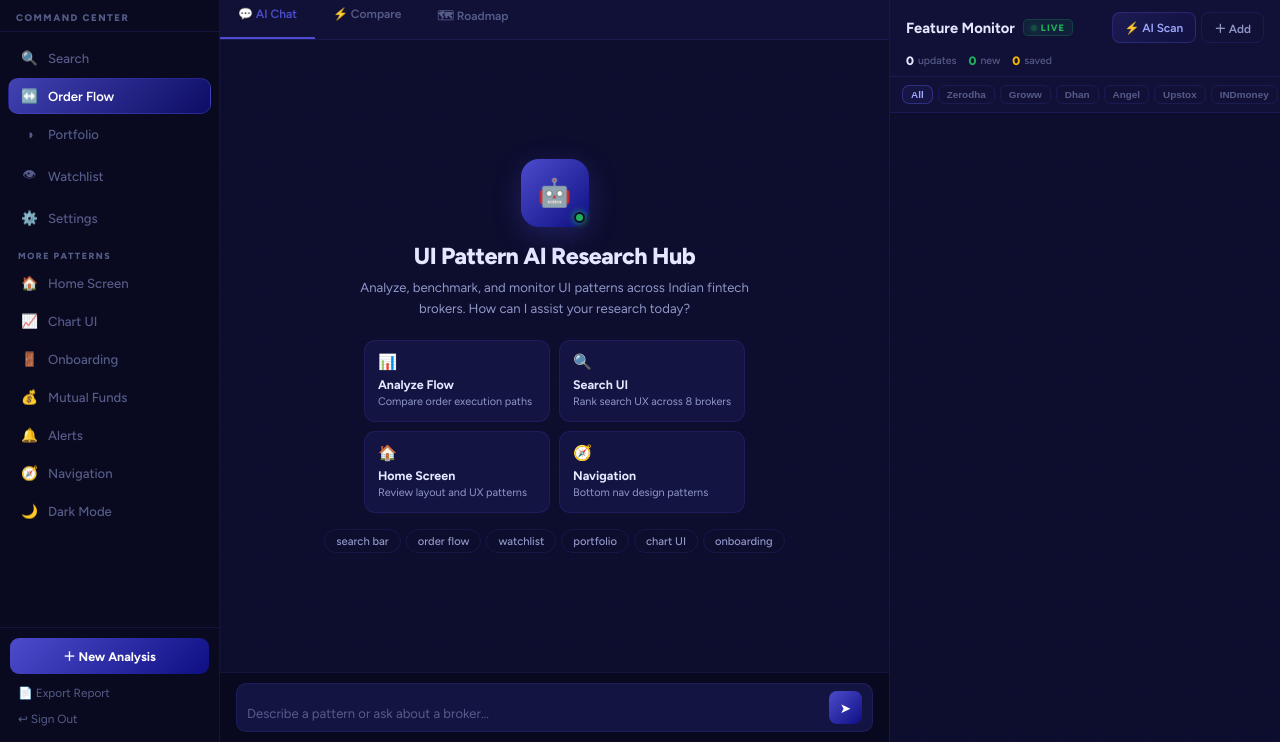
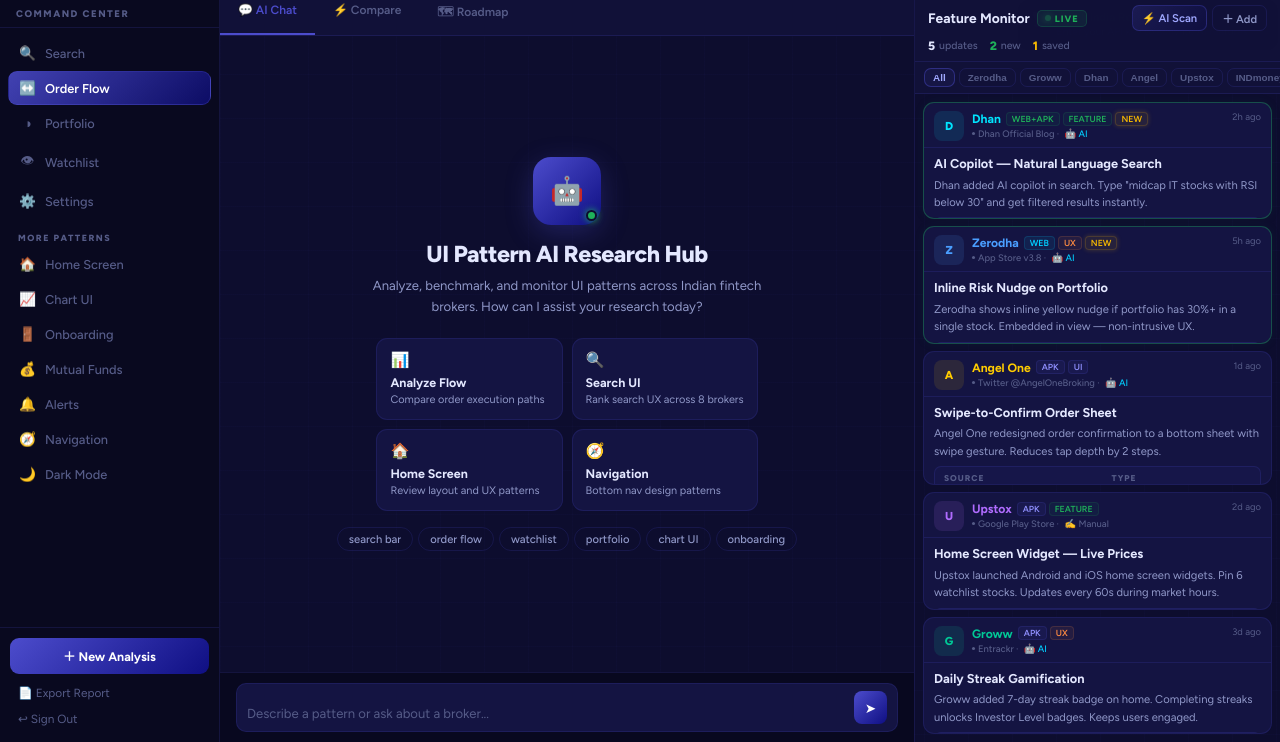
Before and after one commit to pratiktest08/UI-UX-hub, a website: page public/index.html in a window 1280 px wide. Shown: the part 58-800 px from the top of the page. Drawn offline with nearby package versions, Linux system fonts and the light colour scheme.

Commit message:
Add files via upload

```diff
--- a/public/index.html
+++ b/public/index.html
@@ -21,7 +21,7 @@
 body::before{content:'';position:fixed;inset:0;background-image:linear-gradient(rgba(76,76,204,.03) 1px,transparent 1px),linear-gradient(90deg,rgba(76,76,204,.03) 1px,transparent 1px);background-size:44px 44px;pointer-events:none;z-index:0;}
 
 /* ── TOPNAV ── */
-.topnav{flex-shrink:0;display:flex;align-items:center;height:56px;border-bottom:1px solid var(--border);background:rgba(9,9,31,.98);backdrop-filter:blur(24px);position:relative;z-index:100;}
+.topnav{flex-shrink:0;display:flex;align-items:center;height:52px;border-bottom:1px solid var(--border);background:rgba(9,9,31,.97);backdrop-filter:blur(20px);position:relative;z-index:100;}
 .tn-brand{width:220px;flex-shrink:0;padding:0 18px;display:flex;align-items:center;gap:9px;border-right:1px solid var(--border);height:100%;}
 .tn-gem{width:26px;height:26px;border-radius:7px;background:linear-gradient(135deg,var(--violet),var(--navy));display:flex;align-items:center;justify-content:center;font-size:.75rem;}
 .tn-name{font-weight:700;font-size:.88rem;}
@@ -52,7 +52,7 @@
 .sb-nav{flex:1;overflow-y:auto;padding:8px;}
 .sb-nav::-webkit-scrollbar{width:3px;}
 .sb-nav::-webkit-scrollbar-thumb{background:var(--bord2);border-radius:2px;}
-.nav-item{display:flex;align-items:center;gap:10px;padding:9px 12px;border-radius:10px;color:var(--muted);font-size:.82rem;font-weight:500;cursor:pointer;transition:all .13s;margin-bottom:2px;border:1px solid transparent;}
+.nav-item{display:flex;align-items:center;gap:9px;padding:8px 10px;border-radius:9px;color:var(--muted);font-size:.8rem;font-weight:500;cursor:pointer;transition:all .13s;margin-bottom:1px;border:1px solid transparent;}
 .nav-item:hover{color:var(--text);background:rgba(76,76,204,.07);}
 .nav-item.active{color:#fff;background:linear-gradient(135deg,rgba(76,76,204,.85),rgba(15,15,131,.7));border-color:var(--bord2);font-weight:600;}
 .nav-ico{font-size:.85rem;width:17px;text-align:center;flex-shrink:0;}
@@ -98,7 +98,7 @@
 .av{width:28px;height:28px;border-radius:8px;flex-shrink:0;display:flex;align-items:center;justify-content:center;font-size:.72rem;font-weight:700;}
 .av.ai{background:linear-gradient(135deg,var(--violet),var(--navy));color:#fff;}
 .av.usr{background:linear-gradient(135deg,var(--green),var(--green2));color:#fff;font-weight:800;}
-.bubble{max-width:86%;background:var(--card);border:1px solid var(--border);border-radius:12px 12px 12px 4px;padding:11px 14px;font-size:.82rem;line-height:1.65;}
+.bubble{max-width:86%;background:var(--card);border:1px solid var(--border);border-radius:11px 11px 11px 3px;padding:9px 12px;font-size:.8rem;line-height:1.6;}
 .msg-row.user .bubble{background:linear-gradient(135deg,rgba(76,76,204,.22),rgba(15,15,131,.16));border-color:rgba(76,76,204,.32);border-radius:11px 11px 3px 11px;}
 .typing-dots{display:flex;gap:4px;align-items:center;padding:2px 0;}
 .typing-dots span{width:5px;height:5px;border-radius:50%;background:var(--violet);animation:db .7s infinite;}
@@ -241,13 +241,13 @@
 .rm-prog-text{font-size:.68rem;color:var(--text2);}
 
 /* ── MONITOR (RIGHT) ── */
-.monitor-pane{width:390px;flex-shrink:0;display:flex;flex-direction:column;overflow:hidden;}
-.mon-hd{flex-shrink:0;padding:14px 16px 0;background:var(--bg2);border-bottom:1px solid var(--border);}
-.mon-title-row{display:flex;align-items:center;justify-content:space-between;margin-bottom:10px;}
-.mon-title{font-weight:700;font-size:.92rem;display:flex;align-items:center;gap:8px;}
+.monitor-pane{width:365px;flex-shrink:0;display:flex;flex-direction:column;overflow:hidden;}
+.mon-hd{flex-shrink:0;padding:11px 13px 0;background:var(--bg2);border-bottom:1px solid var(--border);}
+.mon-title-row{display:flex;align-items:center;justify-content:space-between;margin-bottom:7px;}
+.mon-title{font-weight:700;font-size:.86rem;display:flex;align-items:center;gap:7px;}
 .live-badge{font-size:.58rem;font-weight:800;letter-spacing:1px;padding:2px 7px;border-radius:5px;background:rgba(31,177,90,.1);color:var(--green);border:1px solid rgba(31,177,90,.22);display:flex;align-items:center;gap:4px;}
 .mon-acts{display:flex;gap:5px;}
-.mact{display:flex;align-items:center;gap:5px;padding:6px 12px;border-radius:8px;font-size:.74rem;font-weight:600;cursor:pointer;transition:all .12s;border:1px solid var(--border);background:transparent;color:var(--text2);font-family:'Figtree',sans-serif;}
+.mact{display:flex;align-items:center;gap:4px;padding:4px 9px;border-radius:7px;font-size:.7rem;font-weight:600;cursor:pointer;transition:all .12s;border:1px solid var(--border);background:transparent;color:var(--text2);font-family:'Figtree',sans-serif;}
 .mact:hover{border-color:var(--bord2);color:var(--text);}
 .mact.pri{background:linear-gradient(135deg,rgba(76,76,204,.18),rgba(15,15,131,.12));border-color:rgba(76,76,204,.35);color:#a0a8ff;}
 .mact.pri:hover{background:linear-gradient(135deg,rgba(76,76,204,.28),rgba(15,15,131,.2));}
@@ -255,67 +255,54 @@
 .mon-stats{display:flex;gap:12px;padding-bottom:8px;}
 .mstat{display:flex;align-items:center;gap:4px;font-size:.66rem;color:var(--muted);font-weight:500;}
 .mstat-v{font-weight:800;font-size:.76rem;color:var(--text);}
-.mon-filters{flex-shrink:0;display:flex;gap:5px;padding:8px 12px;border-bottom:1px solid var(--border);background:var(--bg2);overflow-x:auto;}
+.mon-filters{flex-shrink:0;display:flex;gap:4px;padding:6px 9px;border-bottom:1px solid var(--border);background:var(--bg2);overflow-x:auto;}
 .mon-filters::-webkit-scrollbar{display:none;}
 .mf-chip{font-size:.62rem;font-weight:600;padding:3px 8px;border-radius:7px;border:1px solid var(--border);color:var(--muted);background:transparent;cursor:pointer;transition:all .11s;white-space:nowrap;}
 .mf-chip:hover,.mf-chip.active{border-color:rgba(76,76,204,.45);color:#a0a8ff;background:rgba(76,76,204,.09);}
-.mon-feed{flex:1;overflow-y:auto;padding:12px;display:flex;flex-direction:column;gap:10px;}
+.mon-feed{flex:1;overflow-y:auto;padding:8px;display:flex;flex-direction:column;gap:7px;}
 .mon-feed::-webkit-scrollbar{width:3px;}
 .mon-feed::-webkit-scrollbar-thumb{background:var(--bord2);border-radius:2px;}
-.mcard{background:var(--card);border:1px solid var(--border);border-radius:14px;overflow:hidden;transition:border-color .15s,transform .15s;animation:sIn .3s ease;margin-bottom:2px;}
-@keyframes sIn{from{opacity:0;transform:translateY(-6px);}to{opacity:1;transform:translateY(0);}}
-.mcard:hover{border-color:var(--bord2);transform:translateY(-2px);}
-.mcard.isnew{border-color:rgba(31,177,90,.45);box-shadow:0 0 16px rgba(31,177,90,.08);}
-
-/* card header */
-.mc-hd{display:flex;align-items:center;gap:12px;padding:14px 14px 10px;}
-.mc-av{width:38px;height:38px;border-radius:10px;flex-shrink:0;display:flex;align-items:center;justify-content:center;font-weight:800;font-size:.85rem;}
+.mcard{background:var(--card);border:1px solid var(--border);border-radius:11px;overflow:hidden;transition:border-color .13s,transform .13s;animation:sIn .26s ease;}
+@keyframes sIn{from{opacity:0;transform:translateY(-5px);}to{opacity:1;transform:translateY(0);}}
+.mcard:hover{border-color:var(--bord2);transform:translateY(-1px);}
+.mcard.isnew{border-color:rgba(31,177,90,.38);box-shadow:0 0 12px rgba(31,177,90,.06);}
+.mc-hd{display:flex;align-items:flex-start;gap:8px;padding:8px 10px 6px;border-bottom:1px solid var(--border);}
+.mc-av{width:30px;height:30px;border-radius:8px;flex-shrink:0;display:flex;align-items:center;justify-content:center;font-weight:800;font-size:.72rem;}
 .mc-meta{flex:1;min-width:0;}
-.mc-brow{display:flex;align-items:center;gap:7px;margin-bottom:5px;flex-wrap:wrap;}
-.mc-bname{font-weight:700;font-size:.88rem;letter-spacing:-.2px;}
-.mcpills{display:flex;gap:4px;flex-wrap:wrap;}
-.mcpill{font-size:.62rem;font-weight:600;padding:2px 7px;border-radius:6px;letter-spacing:.2px;}
-.p-web{background:rgba(0,207,255,.09);color:var(--cyan);border:1px solid rgba(0,207,255,.2);}
-.p-apk{background:rgba(76,76,204,.1);color:#a0a0ff;border:1px solid rgba(76,76,204,.22);}
-.p-both{background:rgba(31,177,90,.08);color:var(--green);border:1px solid rgba(31,177,90,.2);}
-.p-new{background:rgba(245,184,0,.1);color:var(--gold);border:1px solid rgba(245,184,0,.22);animation:glw 2s infinite;}
-@keyframes glw{0%,100%{box-shadow:none;}50%{box-shadow:0 0 6px rgba(245,184,0,.28);}}
-.p-ui{background:rgba(76,76,204,.1);color:#a0a0ff;border:1px solid rgba(76,76,204,.22);}
-.p-ux{background:rgba(255,140,66,.09);color:var(--orange);border:1px solid rgba(255,140,66,.2);}
-.p-feature,.p-both2{background:rgba(31,177,90,.08);color:var(--green);border:1px solid rgba(31,177,90,.18);}
-.mc-src-row{display:flex;align-items:center;justify-content:space-between;}
-.mc-src{font-size:.68rem;color:var(--muted);display:flex;align-items:center;gap:5px;font-weight:500;}
-.src-d{width:4px;height:4px;border-radius:50%;background:var(--muted);flex-shrink:0;}
-.mc-time{font-size:.67rem;color:var(--muted);font-weight:500;}
-
-/* card body */
-.mc-body{padding:12px 14px;}
-.mc-name{font-weight:700;font-size:.9rem;margin-bottom:6px;line-height:1.35;color:var(--text);}
-.mc-desc{font-size:.78rem;color:var(--text2);line-height:1.65;margin-bottom:10px;font-weight:400;}
-
-/* source info */
-.mc-info{background:var(--bg3);border:1px solid var(--border);border-radius:9px;padding:10px 12px;margin-bottom:10px;}
-.mip-row{display:flex;gap:0;flex-wrap:wrap;}
-.mip-item{display:flex;flex-direction:column;gap:3px;min-width:80px;flex:1;padding:0 8px;}
-.mip-item:first-child{padding-left:0;}
-.mip-item+.mip-item{border-left:1px solid var(--border);}
-.mip-lbl{font-size:.6rem;font-weight:700;letter-spacing:1px;text-transform:uppercase;color:var(--muted);}
-.mip-val{font-size:.74rem;font-weight:600;color:var(--text);}
-
-/* adopt box */
-.mc-adopt{padding:10px 12px;border-radius:9px;font-size:.76rem;background:linear-gradient(135deg,rgba(31,177,90,.07),rgba(15,15,131,.04));border:1px solid rgba(31,177,90,.18);color:var(--text2);line-height:1.6;}
-.mc-adopt strong{color:var(--green);font-weight:700;}
-
-/* card footer */
-.mc-foot{display:flex;align-items:center;justify-content:space-between;padding:10px 14px;border-top:1px solid var(--border);background:rgba(76,76,204,.03);flex-wrap:wrap;gap:6px;}
-.imp-row{display:flex;align-items:center;gap:6px;}
-.imp-stars{color:var(--gold);font-size:.75rem;letter-spacing:1px;}
-.imp-lbl{font-size:.68rem;color:var(--muted);font-weight:600;}
-.mc-btns{display:flex;gap:5px;}
-.mc-btn{font-size:.7rem;padding:4px 10px;border-radius:7px;border:1px solid var(--border);background:transparent;color:var(--muted);cursor:pointer;transition:all .12s;font-family:'Figtree',sans-serif;font-weight:500;}
+.mc-brow{display:flex;align-items:center;gap:5px;margin-bottom:2px;flex-wrap:wrap;}
+.mc-bname{font-weight:700;font-size:.76rem;}
+.mcpills{display:flex;gap:3px;flex-wrap:wrap;}
+.mcpill{font-size:.55rem;font-weight:600;padding:1px 5px;border-radius:4px;}
+.p-web{background:rgba(0,207,255,.07);color:var(--cyan);border:1px solid rgba(0,207,255,.15);}
+.p-apk{background:rgba(76,76,204,.09);color:#9090ff;border:1px solid rgba(76,76,204,.17);}
+.p-both{background:rgba(31,177,90,.06);color:var(--green);border:1px solid rgba(31,177,90,.14);}
+.p-new{background:rgba(245,184,0,.08);color:var(--gold);border:1px solid rgba(245,184,0,.17);animation:glw 2s infinite;}
+@keyframes glw{0%,100%{box-shadow:none;}50%{box-shadow:0 0 5px rgba(245,184,0,.22);}}
+.p-ui{background:rgba(76,76,204,.09);color:#9090ff;border:1px solid rgba(76,76,204,.17);}
+.p-ux{background:rgba(255,140,66,.07);color:var(--orange);border:1px solid rgba(255,140,66,.15);}
+.p-feature,.p-both2{background:rgba(31,177,90,.06);color:var(--green);border:1px solid rgba(31,177,90,.13);}
+.mc-src{font-size:.59rem;color:var(--muted);display:flex;align-items:center;gap:3px;font-weight:500;}
+.src-d{width:3px;height:3px;border-radius:50%;background:var(--muted);flex-shrink:0;}
+.mc-time{font-size:.59rem;color:var(--muted);flex-shrink:0;}
+.mc-body{padding:8px 10px;}
+.mc-name{font-weight:700;font-size:.8rem;margin-bottom:4px;line-height:1.3;}
+.mc-desc{font-size:.7rem;color:var(--text2);line-height:1.55;margin-bottom:6px;}
+.mc-info{background:rgba(76,76,204,.05);border:1px solid var(--border);border-radius:7px;padding:6px 9px;margin-bottom:6px;}
+.mip-row{display:flex;gap:12px;flex-wrap:wrap;}
+.mip-item{display:flex;flex-direction:column;gap:2px;min-width:72px;}
+.mip-lbl{font-size:.53rem;font-weight:800;letter-spacing:1px;text-transform:uppercase;color:var(--muted);}
+.mip-val{font-size:.67rem;font-weight:600;color:var(--text);}
+.mc-adopt{padding:6px 8px;border-radius:6px;font-size:.68rem;background:linear-gradient(135deg,rgba(31,177,90,.06),rgba(15,15,131,.03));border:1px solid rgba(31,177,90,.13);color:var(--text2);line-height:1.5;}
+.mc-adopt strong{color:var(--green);}
+.mc-foot{display:flex;align-items:center;justify-content:space-between;padding:6px 10px;border-top:1px solid var(--border);background:var(--bg3);flex-wrap:wrap;gap:4px;}
+.imp-row{display:flex;align-items:center;gap:4px;}
+.imp-stars{color:var(--gold);font-size:.66rem;}
+.imp-lbl{font-size:.58rem;color:var(--muted);font-weight:600;}
+.mc-btns{display:flex;gap:4px;}
+.mc-btn{font-size:.62rem;padding:2px 7px;border-radius:5px;border:1px solid var(--border);background:transparent;color:var(--muted);cursor:pointer;transition:all .11s;font-family:'Figtree',sans-serif;font-weight:500;}
 .mc-btn:hover{border-color:var(--bord2);color:var(--text);}
-.mc-btn.saved{border-color:rgba(245,184,0,.35);color:var(--gold);background:rgba(245,184,0,.05);}
-.mc-btn.del:hover{border-color:rgba(255,69,96,.35);color:var(--red);}
+.mc-btn.saved{border-color:rgba(245,184,0,.28);color:var(--gold);background:rgba(245,184,0,.04);}
+.mc-btn.del:hover{border-color:rgba(255,69,96,.28);color:var(--red);}
 .empty{text-align:center;padding:36px 12px;color:var(--muted);display:none;}
 .empty.show{display:block;}
 
@@ -371,7 +358,7 @@
     <div class="tn-tab act"><span class="live-dot"></span>CommandCenter</div>
     <div class="tn-tab">Analytics</div>
   </div>
-  <div class="tn-right" style="display:none;">
+  <div class="tn-right">
     <div class="api-wrap">
       <span style="font-size:.82rem">🔑</span>
       <input class="api-input" id="apiKeyInput" type="password" placeholder="Paste sk-ant-... API key here" onkeydown="if(event.key==='Enter')saveKey()">
@@ -1188,40 +1175,28 @@
     <div class="mc-hd">
       <div class="mc-av" style="background:${br.bg};color:${br.col}">${br.logo}</div>
       <div class="mc-meta">
-        <div class="mc-brow">
-          <div class="mc-bname" style="color:${br.col}">${br.name}</div>
-          <div class="mcpills">
-            <span class="mcpill ${platCl}">${platLbl}</span>
-            <span class="mcpill ${typeCl}">${item.type.toUpperCase()}</span>
-            ${item.isNew?'<span class="mcpill p-new">NEW</span>':''}
-          </div>
-        </div>
-        <div class="mc-src-row">
-          <div class="mc-src"><div class="src-d"></div>${esc(item.source)}&nbsp;·&nbsp;<span style="color:${item.isAI?'var(--cyan)':'var(--muted)'}">${item.isAI?'🤖 AI':'✍ Manual'}</span></div>
-          <div class="mc-time">${item.time}</div>
-        </div>
-      </div>
+        <div class="mc-brow"><div class="mc-bname" style="color:${br.col}">${br.name}</div>
+          <div class="mcpills"><span class="mcpill ${platCl}">${platLbl}</span><span class="mcpill ${typeCl}">${item.type.toUpperCase()}</span>${item.isNew?'<span class="mcpill p-new">NEW</span>':''}</div></div>
+        <div class="mc-src"><div class="src-d"></div>${esc(item.source)}&nbsp;·&nbsp;<span style="color:${item.isAI?'var(--cyan)':'var(--muted)'}">${item.isAI?'🤖 AI':'✍ Manual'}</span></div>
+      </div><div class="mc-time">${item.time}</div>
     </div>
     <div class="mc-body">
       <div class="mc-name">${esc(item.name)}</div>
       <div class="mc-desc">${esc(item.desc)}</div>
-      <div class="mc-info">
-        <div class="mip-row">
-          <div class="mip-item"><div class="mip-lbl">Source</div><div class="mip-val">${srcL}</div></div>
-          <div class="mip-item"><div class="mip-lbl">Type</div><div class="mip-val">${item.sourceType||item.type.toUpperCase()}</div></div>
-          <div class="mip-item"><div class="mip-lbl">Found By</div><div class="mip-val" style="color:${item.isAI?'var(--cyan)':'var(--violet)'}">${item.isAI?'🤖 AI':'✍ Manual'}</div></div>
-        </div>
-      </div>
+      <div class="mc-info"><div class="mip-row">
+        <div class="mip-item"><div class="mip-lbl">Source</div><div class="mip-val">${srcL}</div></div>
+        <div class="mip-item"><div class="mip-lbl">Type</div><div class="mip-val">${item.sourceType||item.type.toUpperCase()}</div></div>
+        <div class="mip-item"><div class="mip-lbl">Found By</div><div class="mip-val" style="color:${item.isAI?'var(--cyan)':'var(--violet)'}">${item.isAI?'🤖 AI':'✍'}</div></div>
+      </div></div>
       ${item.adopt?`<div class="mc-adopt"><strong>💡 PL India:</strong> ${esc(item.adopt)}</div>`:''}
     </div>
     <div class="mc-foot">
-      <div class="imp-row"><div class="imp-stars">${stars}</div><div class="imp-lbl">${impLbl} Impact</div></div>
+      <div class="imp-row"><div class="imp-stars">${stars}</div><div class="imp-lbl">${impLbl}</div></div>
       <div class="mc-btns">
-        <button class="${bkCl}" onclick="toggleBkm('${item.id}')">${item.bookmarked?'⭐ Saved':'☆ Save'}</button>
-        <button class="mc-btn del" onclick="delCard('${item.id}')">🗑 Remove</button>
+        <button class="${bkCl}" onclick="toggleBkm('${item.id}')">${item.bookmarked?'⭐':'☆'} Save</button>
+        <button class="mc-btn del" onclick="delCard('${item.id}')">🗑</button>
       </div>
     </div>
-  </div>`;
   </div>`;
 }
 function mFilter(f,el){document.querySelectorAll('.mf-chip').forEach(c=>c.classList.remove('active'));el.classList.add('active');mFilterActive=f;renderFeed();}
```
